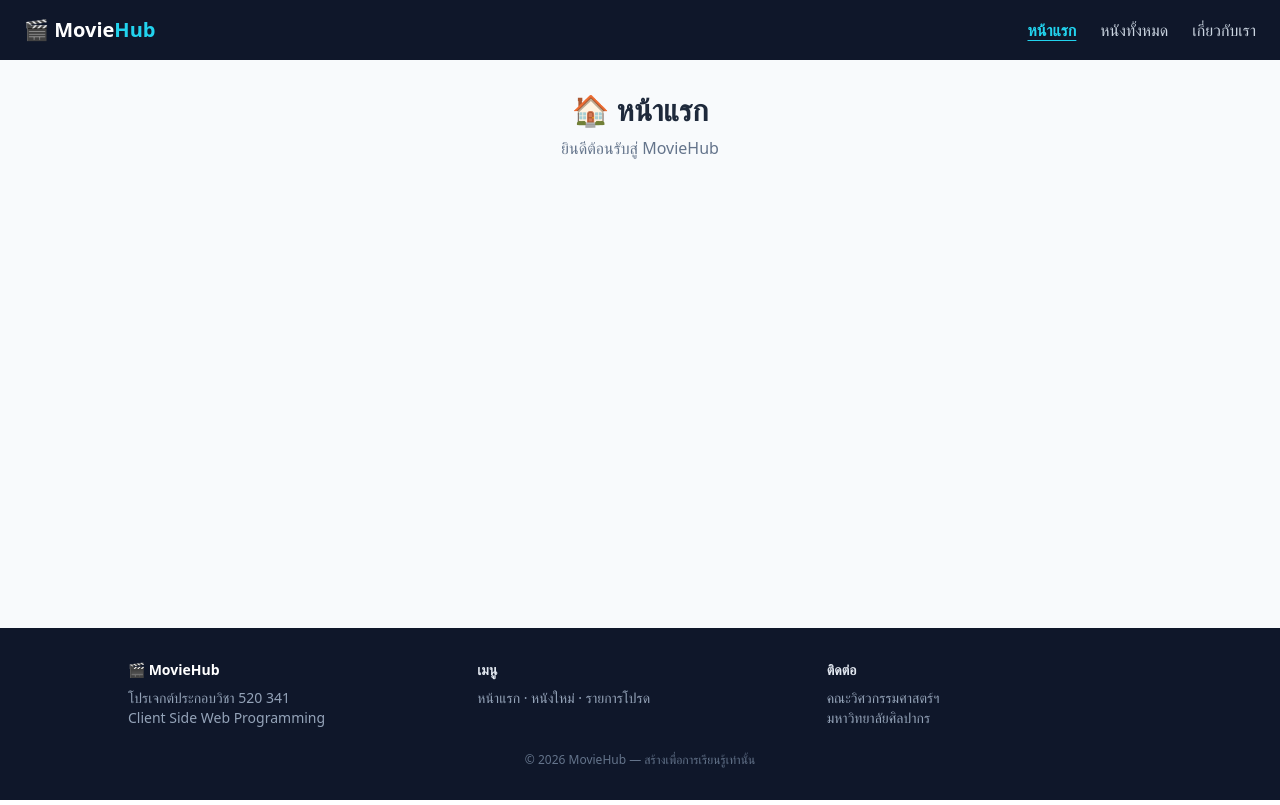
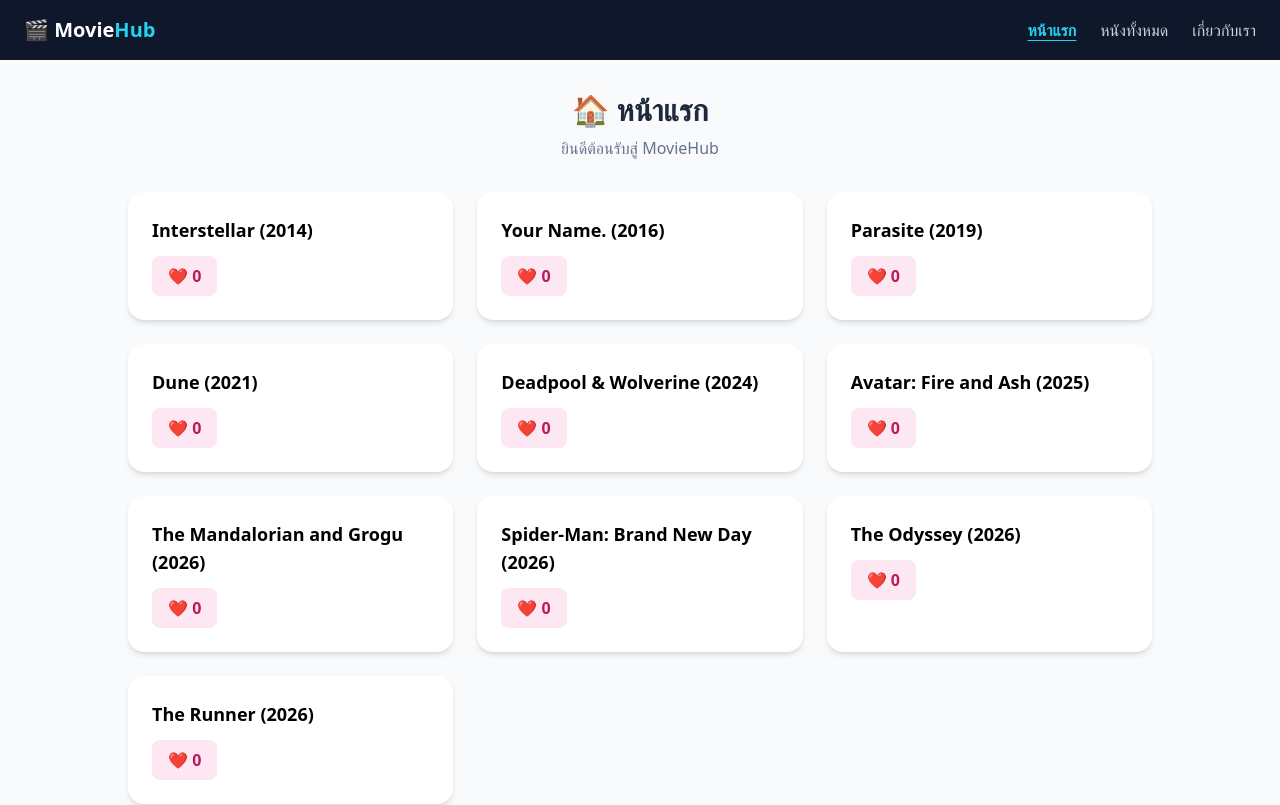
Before and after one commit to Lisornp2/FEAPP-650710873, a React (Create React App) app in the folder my-app/: page / in a window 1280 px wide. Shown: the top 805 px of the page. Built offline with nearby package versions, Linux system fonts and the light colour scheme.

Commit message:
ready to deploy

```diff
--- a/my-app/src/pages/Home.jsx
+++ b/my-app/src/pages/Home.jsx
@@ -1,8 +1,20 @@
+import React from "react";
+import { Link } from "react-router-dom";
+import { movies } from "../data";
+import MovieCard from "../component/MovieCard";
+
 function Home() {
   return (
     <div className="p-8 text-center">
       <h1 className="text-3xl font-bold text-slate-800">🏠 หน้าแรก</h1>
       <p className="mt-2 text-slate-500">ยินดีต้อนรับสู่ MovieHub</p>
+
+      {/* เพิ่มส่วนการแสดงรายการหนัง */}
+      <div className="mt-8 grid grid-cols-1 sm:grid-cols-2 md:grid-cols-3 gap-6 max-w-5xl mx-auto text-left">
+        {movies.map((movie) => (
+          <MovieCard key={movie.id} title={movie.title} year={movie.year} />
+        ))}
+      </div>
     </div>
   );
 }
```
